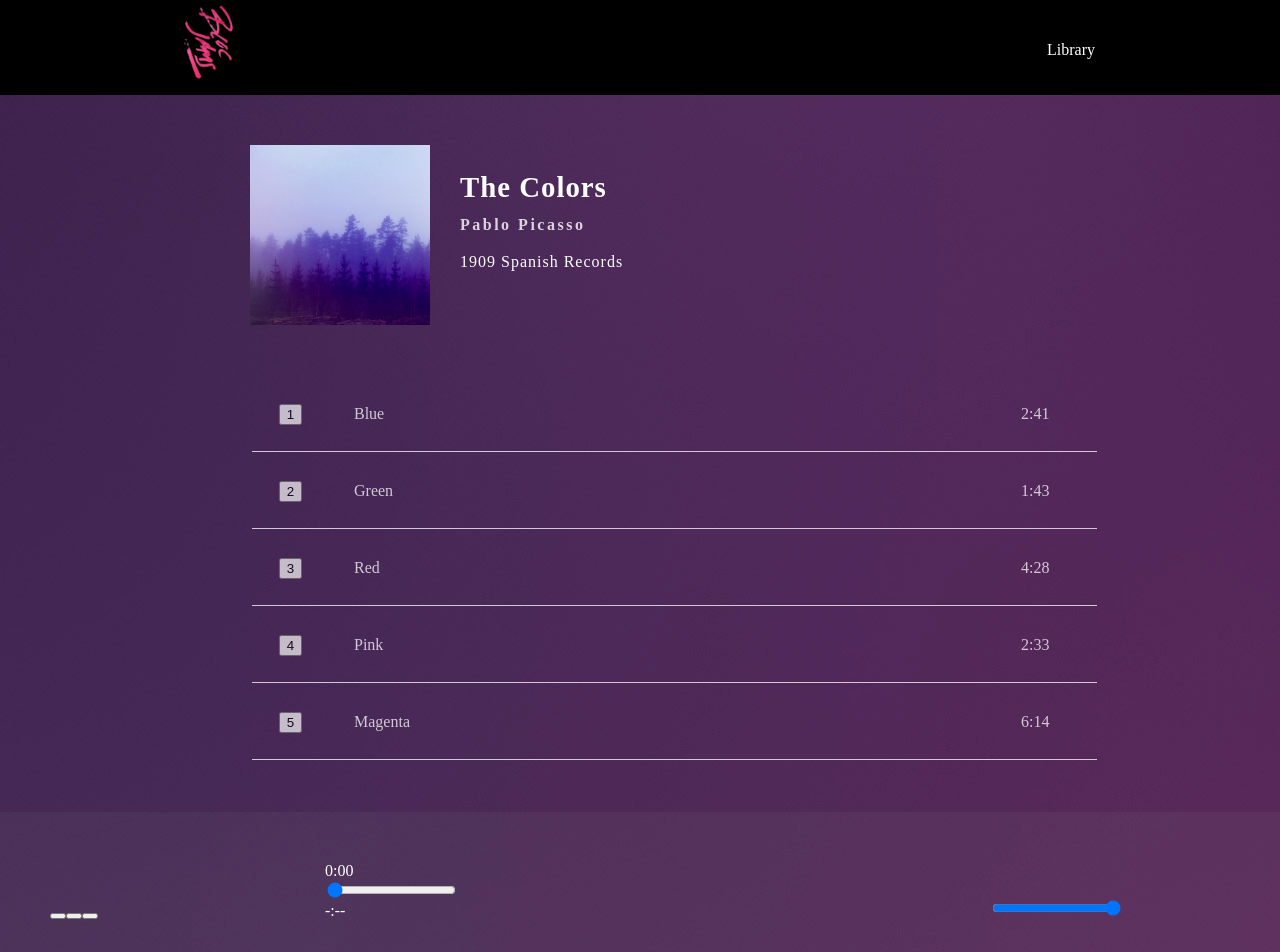
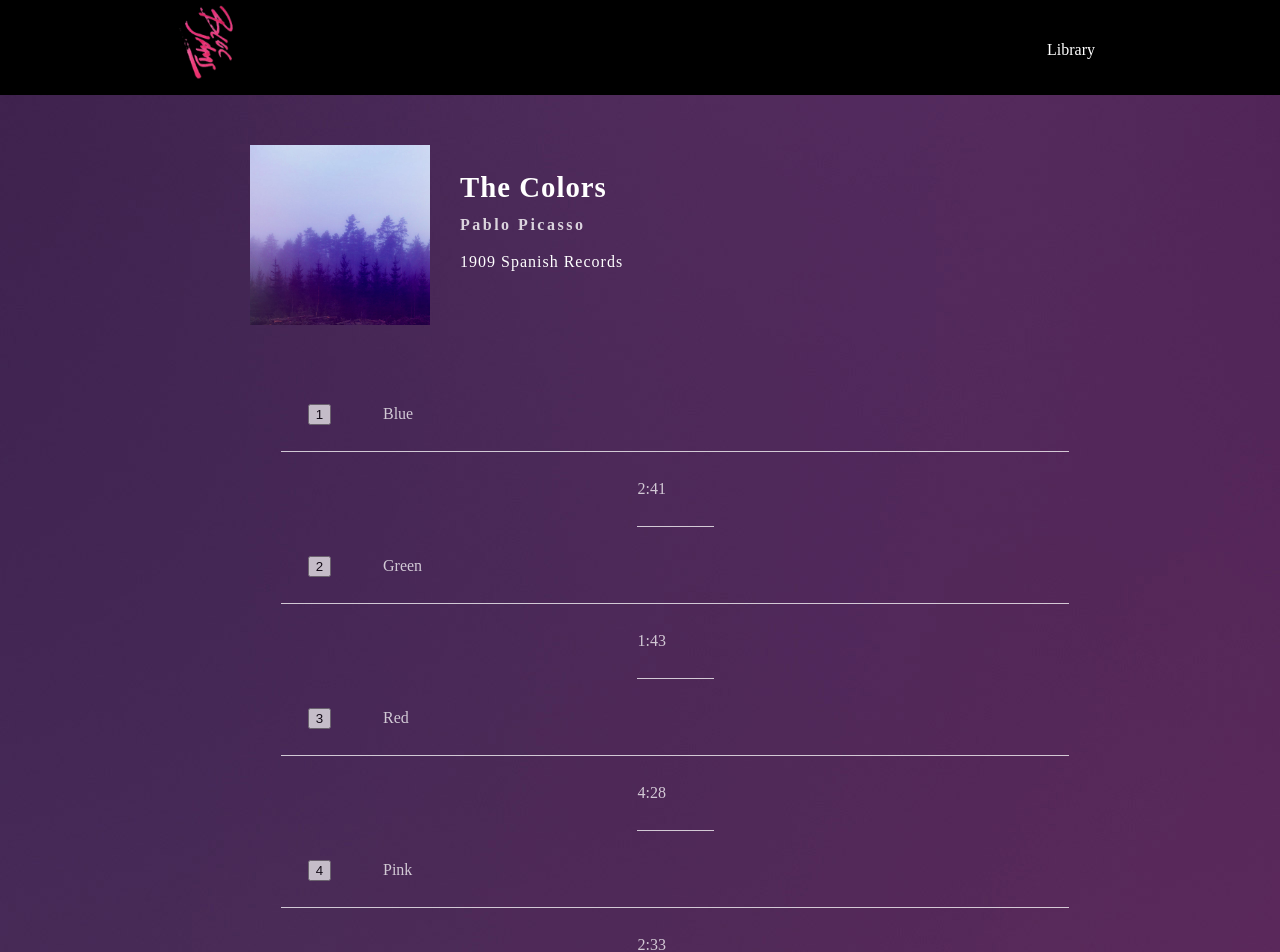
Before and after one commit to mcbeauregard/bloc-jams-react, a React (Create React App) app: page /album/the-colors in a window 1280 px wide. Shown: the top 952 px of the page. Built offline with nearby package versions, Linux system fonts and the light colour scheme; some icons are missing.

Commit message:
player bar progress

```diff
--- a/src/components/Album.css
+++ b/src/components/Album.css
@@ -77,7 +77,7 @@
 #song-list {
   width: 950px;
   display: block;
-  margin: 0 0 50px 150px;
+  margin: 0 0 75px 150px;
   padding: 0 0 0 100px;
   text-align: center;
   opacity: 0.75;
@@ -95,7 +95,7 @@
 td.song-title {
   display: inline-block;
   text-align: left;
-  width: 665px;
+  width: 685px;
   border-bottom: 1px solid #ffff;
   padding-left: 25px;
 }
--- a/src/components/PlayerBar.css
+++ b/src/components/PlayerBar.css
@@ -1,25 +1,66 @@
 .player-bar {
   width: 100%;
-  display: block;
+  display: table;
   padding: 50px 0 50px 0px;
-  background: hsla(0, 0%, 50%, 0.1);
+  background: hsla(289, 30%, 50%, 0.5);
 }
 
+/* column one */
 #buttons {
-  display: inline-block;
-  width: 200px;
-  padding: 0 50px 0 50px;
+  display: table-cell;
+  width: 350px;
+  padding: 50px;
 }
 
-#time-control {
-  display: inline-block;
-  text-align: left;
-  width: 665px;
-  padding-left: 25px;
+#previous {
+  margin-left: 150px;
+  margin-right: 30px;
+  transform: translateY(110%);
 }
 
+#play-pause {
+  margin-right: 30px;
+  transform: translateY(110%);
+}
+
+#next {
+  transform: translateY(110%);
+}
+
+/* column two */
+#time-control {
+  display: table-cell;
+  text-align: left;
+  width: 650px;
+  padding-bottom: 25px;
+  font-size: 14px;
+}
+
+.current-time {
+  display: table-cell;
+  transform: translate(10%, 225%);
+}
+
+.total-time {
+  display: table-cell;
+  transform: translateX(1240%);
+}
+
+/* column three */
 #volume-control {
-  display: inline-block;
+  display: table-cell;
   text-align: left;
-  width: 200px;
+  width: 450px;
 }
+
+#volume-control .seek-bar {
+  transform: translateY(140%);
+  width: 35%;
+}
+
+/* seekbars */
+
+.seek-bar {
+  opacity: 0.7;
+  width: 75%;
+}
```
